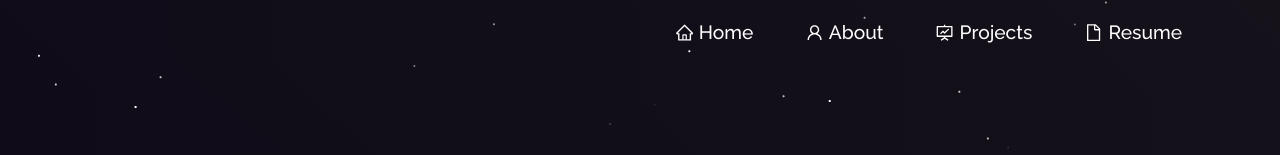
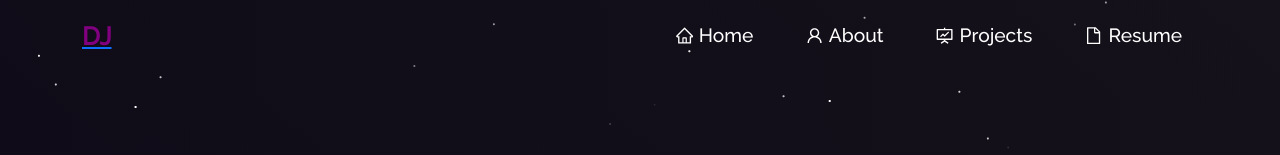
Before and after one commit to damjanjaneski/Portfolio, a React (Create React App) app: page /about in a window 1280 px wide. Shown: the top 155 px of the page. Built offline with nearby package versions, Linux system fonts and the light colour scheme.

Commit message:
added techskills to skillset and resume and projects to navbar

```diff
--- a/src/components/About/Techstack.js
+++ b/src/components/About/Techstack.js
@@ -1,26 +1,25 @@
 import React from "react";
 import { Col, Row } from "react-bootstrap";
-import { CgCPlusPlus } from "react-icons/cg";
+import { SiNextdotjs } from "react-icons/si";
 import {
   DiJavascript1,
   DiReact,
   DiNodejs,
-  DiPython,
   DiGit,
-  DiJava,
+  DiMongodb,
+  DiHtml5,
+  DiCss3,
 } from "react-icons/di";
 
 function Techstack() {
   return (
     <Row style={{ justifyContent: "center", paddingBottom: "50px" }}>
       <Col xs={4} md={2} className="tech-icons">
-        <CgCPlusPlus />
+        <DiHtml5 />
       </Col>
+
       <Col xs={4} md={2} className="tech-icons">
-        <DiPython />
-      </Col>
-      <Col xs={4} md={2} className="tech-icons">
-        <DiJava />
+        <DiCss3 />
       </Col>
       <Col xs={4} md={2} className="tech-icons">
         <DiJavascript1 />
@@ -30,6 +29,9 @@ function Techstack() {
         <DiReact />
       </Col>
       <Col xs={4} md={2} className="tech-icons">
+        <SiNextdotjs />
+      </Col>
+      <Col xs={4} md={2} className="tech-icons">
         <DiNodejs />
       </Col>
 
@@ -37,7 +39,9 @@ function Techstack() {
         <DiGit />
       </Col>
 
-
+      <Col xs={4} md={2} className="tech-icons">
+        <DiMongodb />
+      </Col>
     </Row>
   );
 }
--- a/src/components/Navbar.js
+++ b/src/components/Navbar.js
@@ -9,8 +9,6 @@ import {
   AiOutlineUser,
   AiOutlineFile,
 } from "react-icons/ai";
-
-import { GoProjectRoadmap } from "react-icons/go";
 
 function NavBar() {
   const [expand, updateExpanded] = useState(false);
@@ -34,6 +32,18 @@ function NavBar() {
       className={navColour ? "sticky" : "navbar"}
     >
       <Container>
+        <a href="/">
+          <p
+            style={{
+              fontSize: "25px",
+              color: "purple",
+              paddingTop: "12.8px",
+              fontWeight: "900",
+            }}
+          >
+            DJ
+          </p>
+        </a>
         <Navbar.Brand href="/" className="d-flex"></Navbar.Brand>
         <Navbar.Toggle
           aria-controls="responsive-navbar-nav"
```
